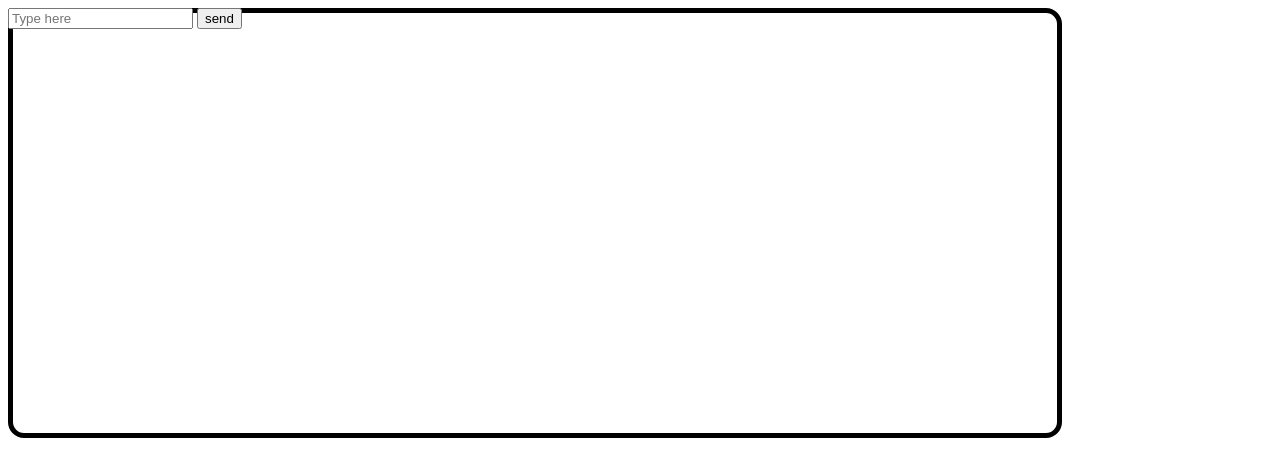
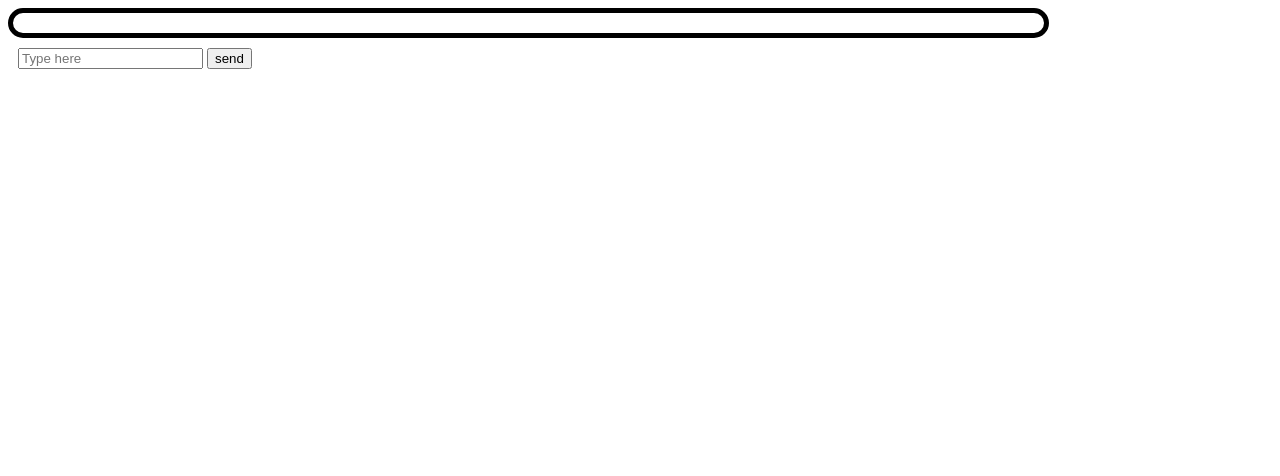
Before and after one commit to fakhrulsojib/WebSockets, a plain HTML site: page index.html in a window 1280 px wide. Drawn offline with Linux system fonts and the light colour scheme.

Commit message:
some css edit

```diff
--- a/index.html
+++ b/index.html
@@ -6,7 +6,7 @@
 	<title>SockSock Test</title>
 	<style type="text/css">
 		div#log {
-			position: fixed;
+/*			position: fixed;*/
 		    width: 80%;
     		height: 50%;
 /*		    margin: 10px auto;*/
@@ -14,13 +14,13 @@
 		    border-radius: 16px;
 		    padding: 10px;
 		    word-wrap: break-word;
-		    overflow: auto;
+/*		    overflow: auto;*/
 		}
 		div#sendControls {
-			position: fixed;
+			position: absolute;
 		    width: 80%;
 		    height: 30px;
-/*		    margin: 10px auto;*/
+		    margin: 10px 10px;
 		}
 	</style>
 </head>
```
Also changed, not shown: 1 other file.
